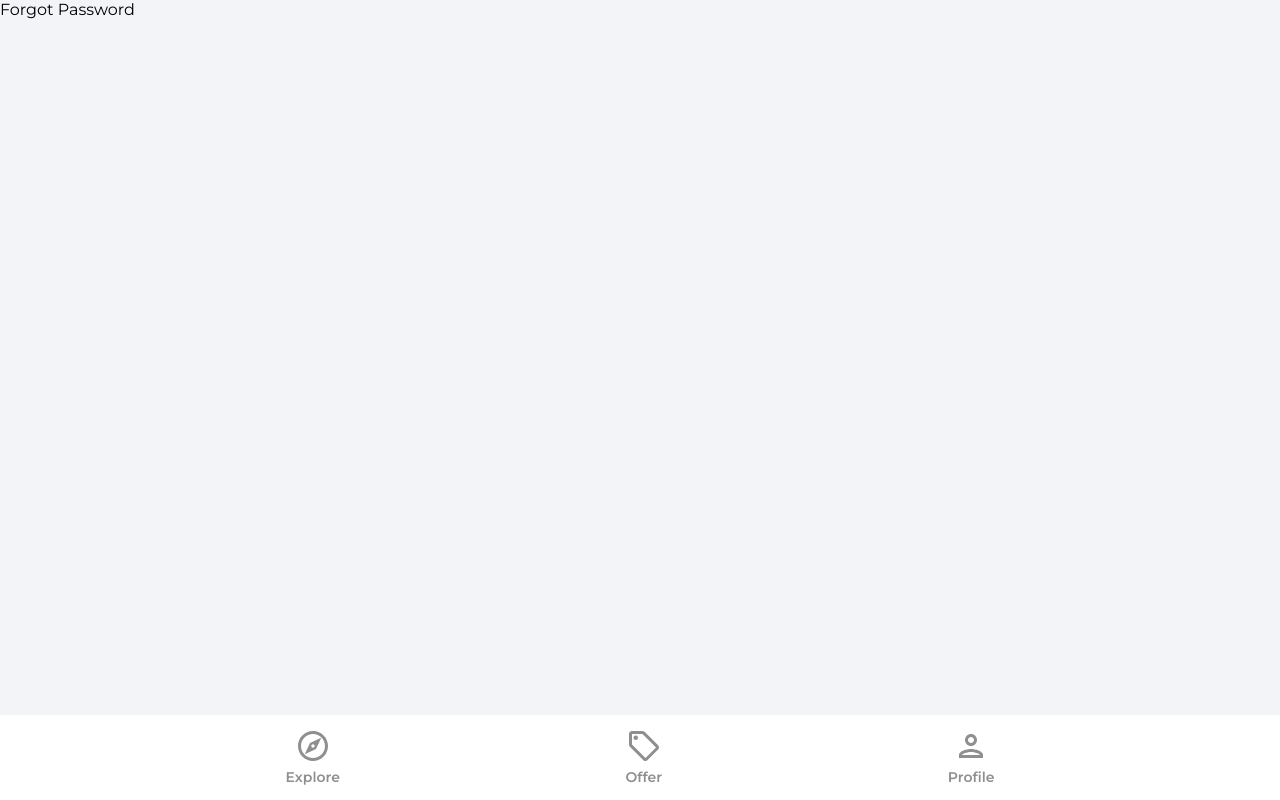
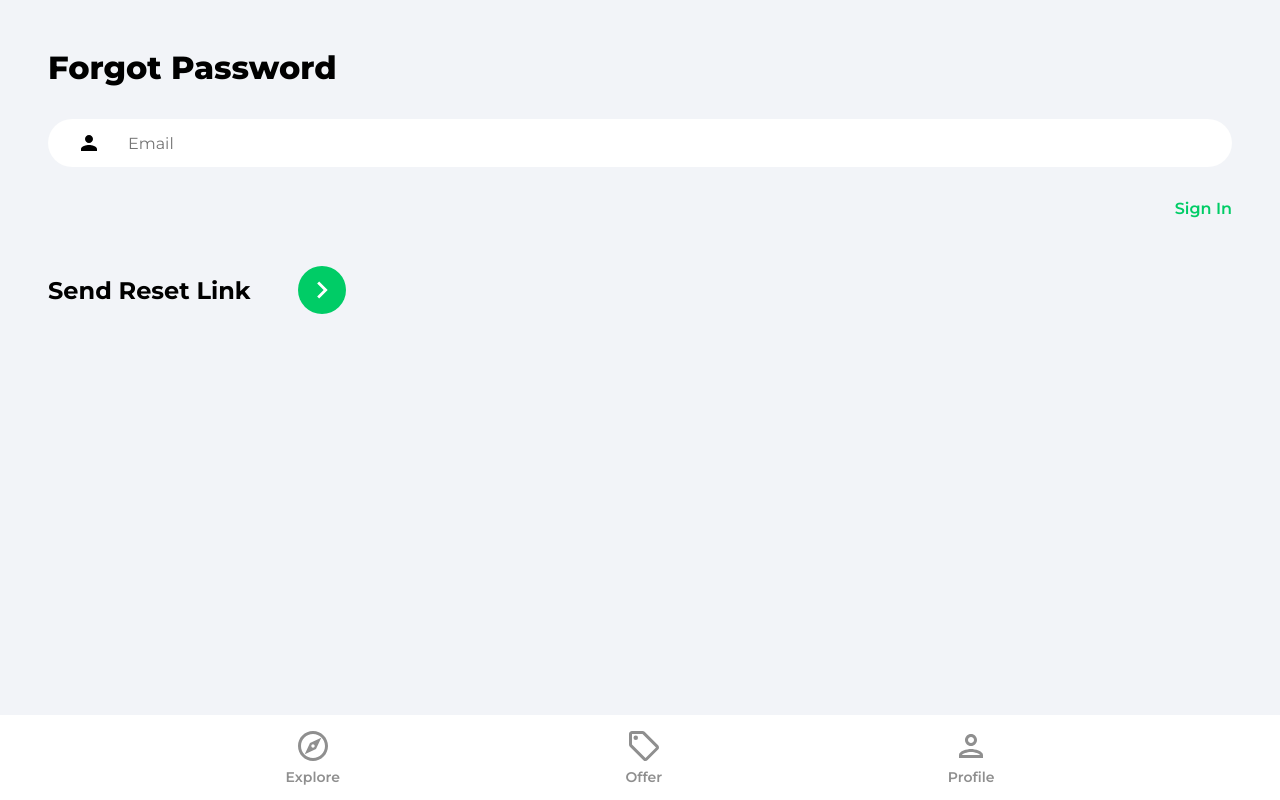
Before and after one commit to Abella-Jezreel/housing-market-place, a React (Create React App) app in the folder house-market-place/: page /forgot-password in a window 1280 px wide. Built offline with nearby package versions, Linux system fonts and the light colour scheme.

Commit message:
add code

```diff
--- /dev/null
+++ b/house-market-place/src/components/OAuth.jsx
@@ -0,0 +1,47 @@
+import React from 'react'
+import { useNavigate, useLocation } from 'react-router-dom';
+import { getAuth, signInWithPopup, GoogleAuthProvider } from 'firebase/auth';
+import { doc, setDoc, getDoc, serverTimestamp } from 'firebase/firestore';
+import { db } from '../firebase.config';
+import { toast } from 'react-toastify';
+import googleIcon from '../assets/svg/googleIcon.svg';
+
+const OAuth = () => {
+    const navigate = useNavigate();
+    const location = useLocation();
+
+    const onClick = async () => {
+        try {
+            const auth = getAuth();
+            const provider = new GoogleAuthProvider();
+            const userCredential = await signInWithPopup(auth, provider);
+            const user = userCredential.user;
+            console.log(user, "user");
+
+            const userRef = doc(db, "users", user.uid);
+            const userDoc = await getDoc(userRef);
+            if(!userDoc.exists()) {
+                await setDoc(userRef, {
+                    name: user.displayName,
+                    email: user.email,
+                    timestamp: serverTimestamp(),
+                });
+            }
+            navigate("/");
+        } catch (error) {
+            console.log(error, "error");
+            toast.error("Oops! Something went wrong. Please try again.");
+        }
+    }
+
+  return (
+    <div className='socialLogin'>
+        <p>Sign {location.pathname === '/sign-up' ? 'up' : 'in'} with</p>
+        <button className="socialIconDiv" onClick={onClick}>
+            <img className='socialIconImg' src={googleIcon} alt="Google Icon"/>
+        </button>
+    </div>
+  )
+}
+
+export default OAuth
--- a/house-market-place/src/pages/ForgotPassword.jsx
+++ b/house-market-place/src/pages/ForgotPassword.jsx
@@ -1,11 +1,56 @@
-import React from 'react'
+import React, { useState } from "react";
+import { getAuth, sendPasswordResetEmail } from "firebase/auth";
+import { Link } from "react-router-dom";
+import { toast } from "react-toastify";
+import { ReactComponent as ArrowRightIcon } from "../assets/svg/keyboardArrowRightIcon.svg";
 
 function ForgotPassword() {
+  const [email, setEmail] = useState("");
+
+  const onChange = (e) => {
+    setEmail(e.target.value);
+    };
+
+    const onSubmit = async (e) => {
+      e.preventDefault();
+      try {
+      const auth = getAuth();
+      await sendPasswordResetEmail(auth, email);
+      toast.success("Password reset email sent successfully!");
+    } catch (error) {
+      toast.error("Oops! Something went wrong. Please try again.");
+    }
+  }
+
   return (
-    <div>
-      Forgot Password
+    <div className="pageContainer">
+      <header>
+        <p className="pageHeader">
+          Forgot Password
+        </p>
+      </header>
+
+      <main>
+        <form onSubmit={onSubmit}>
+          <input type="email" className="emailInput" placeholder="Email" id="email" value={email} onChange={onChange}/>
+
+
+        <Link to="/sign-in" className="forgotPasswordLink">
+          Sign In
+        </Link>
+
+        <div className="signInBar">
+          <div className="signInText">
+            Send Reset Link
+          </div>
+          <button className="signInButton">
+            <ArrowRightIcon fill="#fff" width='34px' height='34px'/>
+          </button>
+        </div>
+        </form>
+      </main>
     </div>
-  )
+  );
 }
 
-export default ForgotPassword
+export default ForgotPassword;
--- a/house-market-place/src/pages/Profile.jsx
+++ b/house-market-place/src/pages/Profile.jsx
@@ -2,8 +2,8 @@ import React from "react";
 import { getAuth, updateProfile } from "firebase/auth";
 import { updateDoc, doc } from "firebase/firestore";
 import { db } from "../firebase.config";
-import { useEffect, useState } from "react";
-import { Link, useNavigate } from "react-router-dom";
+import { useState } from "react";
+import { useNavigate } from "react-router-dom";
 import { toast } from "react-toastify";
 
 function Profile() {
@@ -89,7 +89,7 @@ function Profile() {
           <div className="profileDetailsHeader">
             <p className="profileDetailsText">Personal Details</p>
             <p className="changePersonalDetails" onClick={onChangeDetails}>
-              {changeDetails ? "Save" : "Change"}
+              {changeDetails ? "Save" : "Change Name"}
             </p>
           </div>
           <div className="profileCard">
@@ -102,11 +102,15 @@ function Profile() {
                 value={formData.name}
                 onChange={onChange}
               />
+            </form>
+          </div>
+          <div className="profileCard" style={{ marginTop : '1rem'}}>
+            <form>
               <input
                 type="text"
                 id="email"
-                className={!changeDetails ? "profileEmail" : "profileEmailActive"}
-                disabled={!changeDetails}
+                className={"profileEmail"}
+                disabled
                 value={formData.email}
                 onChange={onChange}
               />
--- a/house-market-place/src/pages/SignIn.jsx
+++ b/house-market-place/src/pages/SignIn.jsx
@@ -4,6 +4,7 @@ import { Link, useNavigate } from "react-router-dom";
 import { getAuth, signInWithEmailAndPassword } from "firebase/auth";
 import { ReactComponent as ArrowRightIcon } from "../assets/svg/keyboardArrowRightIcon.svg";
 import visibilityIcon from "../assets/svg/visibilityIcon.svg";
+import OAuth from "../components/OAuth";
 
 function SignIn() {
   const [showPassword, setShowPassword] = useState(false);
@@ -95,7 +96,7 @@ const onSubmit = async (e) => {
           </div>
         </form>
 
-        {/* Google OAuth */}
+        <OAuth />
         <Link to="/sign-up" className="registerLink">
             Sign up Instead
         </Link>
--- a/house-market-place/src/pages/SignUp.jsx
+++ b/house-market-place/src/pages/SignUp.jsx
@@ -10,6 +10,7 @@ import { doc, setDoc, serverTimestamp } from "firebase/firestore";
 import { db } from "../firebase.config.js";
 import { ReactComponent as ArrowRightIcon } from "../assets/svg/keyboardArrowRightIcon.svg";
 import visibilityIcon from "../assets/svg/visibilityIcon.svg";
+import OAuth from "../components/OAuth.jsx";
 
 function SignUp() {
   const [showPassword, setShowPassword] = useState(false);
@@ -122,7 +123,7 @@ function SignUp() {
           </div>
         </form>
 
-        {/* Google OAuth */}
+        <OAuth />
         <Link to="/sign-in" className="registerLink">
           Sign In Instead
         </Link>
```
